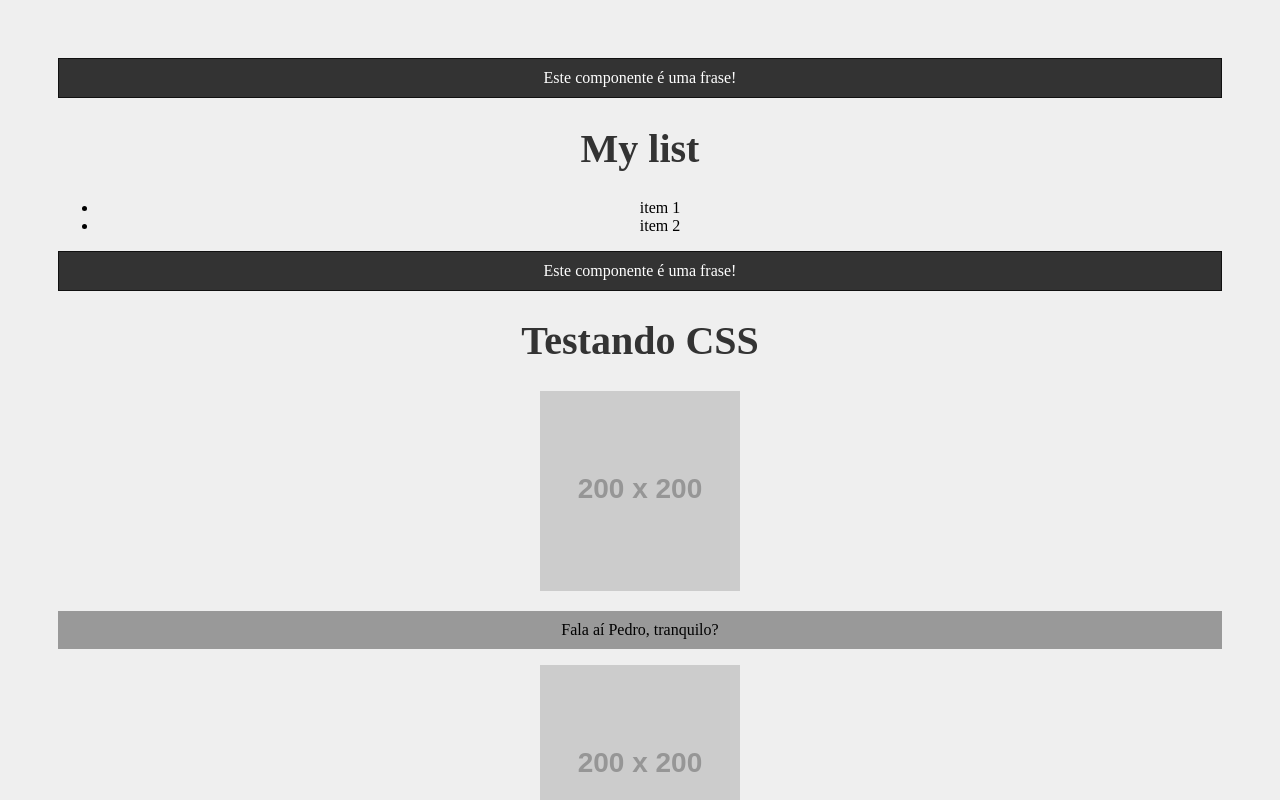
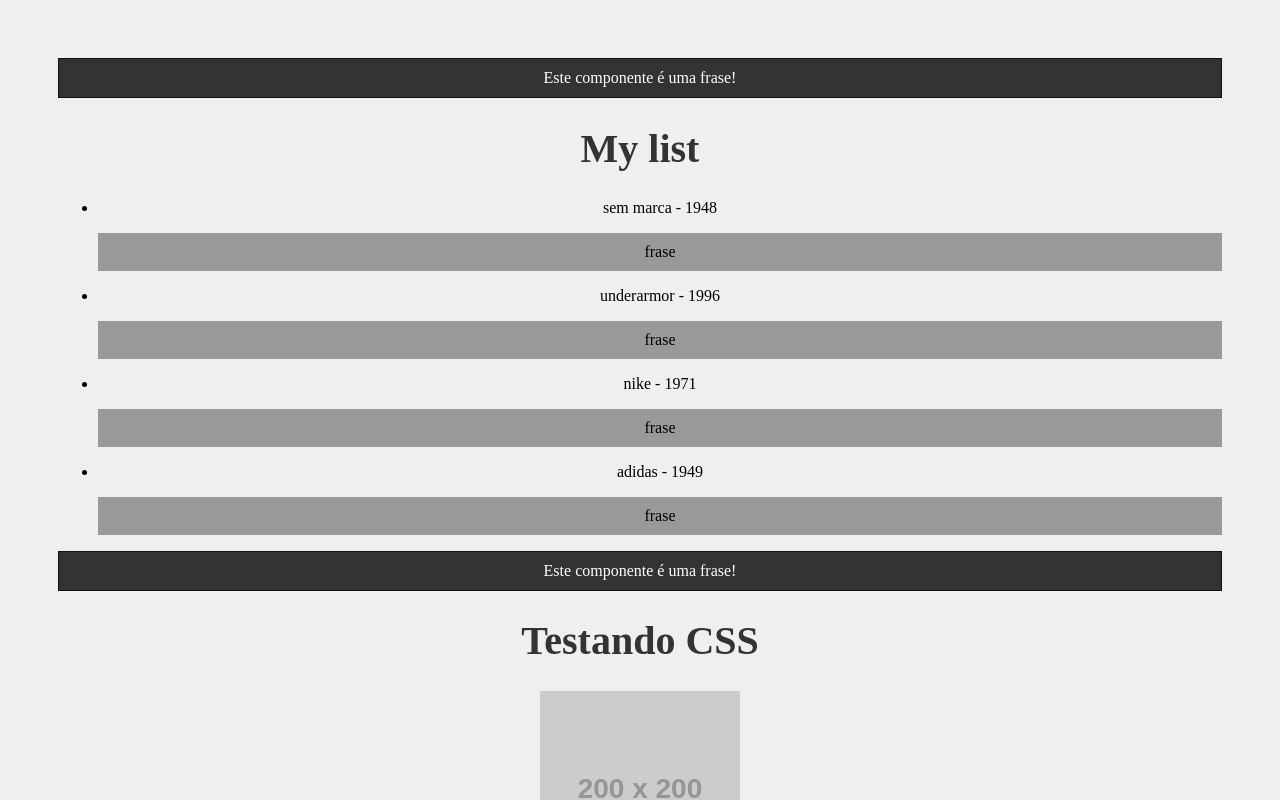
Before and after one commit to Pedr0R/primeiro-projeto-react, a React (Create React App) app: page / in a window 1280 px wide. Shown: the top 800 px of the page. Built offline with nearby package versions, Linux system fonts and the light colour scheme.

Commit message:
novos assuntos

```diff
--- /dev/null
+++ b/src/components/Item.js
@@ -0,0 +1,21 @@
+import PropTypes from 'prop-types';
+
+function Item({marca, lançamento}) {
+  return(
+    <>
+      <li>{marca} - {lançamento}</li>
+    </>
+  )
+}
+
+Item.propTypes = {
+  marca: PropTypes.string.isRequired,
+  lançamento: PropTypes.number.isRequired
+}
+
+Item.defaultProps = {
+  marca: 'sem marca',
+  lançamento: 0,
+}
+
+export default Item;
--- a/src/components/List.js
+++ b/src/components/List.js
@@ -1,10 +1,18 @@
+import Item from "./Item"
+
 function List() {
   return(
   <>
     <h1>My list</h1>
     <ul>
-      <li>item 1</li>
-      <li>item 2</li>
+      <Item lançamento={1948}/>
+      <p>frase</p>
+      <Item marca = "underarmor" lançamento={1996}/>
+      <p>frase</p>
+      <Item marca = "nike" lançamento={1971}/>
+      <p>frase</p>
+      <Item marca = "adidas" lançamento={1949}/>
+      <p>frase</p>
     </ul>
   </>
   )
```
